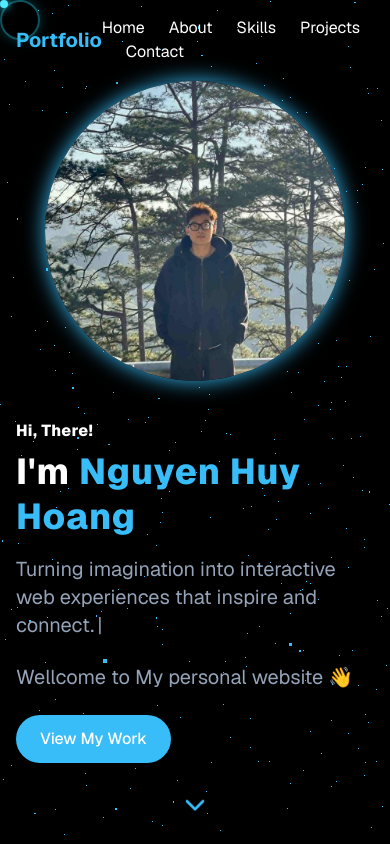
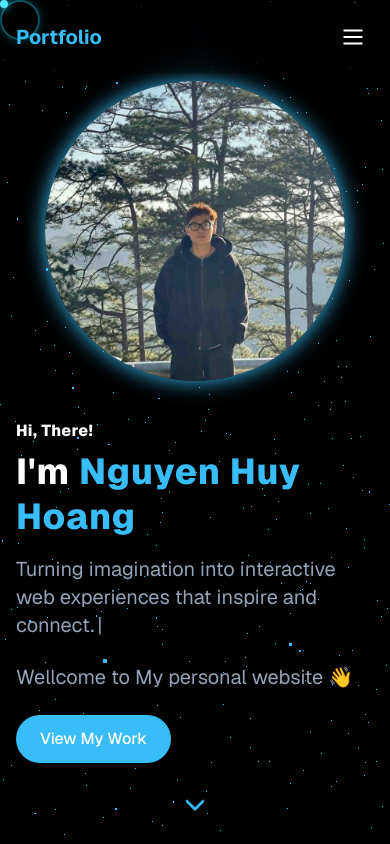
Before and after one commit to HuyHoang130405/Portfolio, a Next.js app: page / in a window 390 px wide. Shown: the top 844 px of the page. Built offline with nearby package versions, Linux system fonts and the light colour scheme.

Commit message:
feat(navbar): Add responsive hamburger menu

```diff
--- a/src/app/components/header/Header.tsx
+++ b/src/app/components/header/Header.tsx
@@ -1,36 +1,68 @@
-import React from "react";
+"use client";
+import React, { useState } from "react";
+import { motion, AnimatePresence } from "framer-motion";
+import { Menu, X } from "lucide-react"; // icon đẹp và nhẹ
 
 export default function Header() {
+  const [isOpen, setIsOpen] = useState(false);
+
   return (
-    <header className="ng-tranparent text-white fixed top-0 left-0 w-full z-50 shadow-lg">
+    <header className="bg-transparent text-white fixed top-0 left-0 w-full z-50 shadow-lg backdrop-blur-md">
       <div className="max-w-7xl mx-auto px-4 py-4 flex justify-between items-center">
-        <h1 className="text-xl font-bold text-[#38bdf8] cursor-pointer">Portfolio</h1>
-        <nav className="space-x-6">
-          <a
-            href="#home"
-            className="relative text-white transition-all duration-300 hover:text-[#38bdf8] hover:scale-105 hover:drop-shadow-[0_0_5px_#38bdf8]
-              after:content-[''] after:absolute after:left-0 after:-bottom-1 after:w-0 hover:after:w-full after:h-[2px] after:bg-[#38bdf8] after:transition-all after:duration-300"
-          >Home</a>
-          <a href="#about"
-            className="relative text-white transition-all duration-300 hover:text-[#38bdf8] hover:scale-105 hover:drop-shadow-[0_0_5px_#38bdf8]
-              after:content-[''] after:absolute after:left-0 after:-bottom-1 after:w-0 hover:after:w-full after:h-[2px] after:bg-[#38bdf8] after:transition-all after:duration-300"
-          >About</a>
-          <a href="#skills"
-            className="relative text-white transition-all duration-300 hover:text-[#38bdf8] hover:scale-105 hover:drop-shadow-[0_0_5px_#38bdf8]
-              after:content-[''] after:absolute after:left-0 after:-bottom-1 after:w-0 hover:after:w-full after:h-[2px] after:bg-[#38bdf8] after:transition-all after:duration-300"
-          >Skills</a>
-          <a
-            href="#projects"
-            className="relative text-white transition-all duration-300 hover:text-[#38bdf8] hover:scale-105 hover:drop-shadow-[0_0_5px_#38bdf8]
-              after:content-[''] after:absolute after:left-0 after:-bottom-1 after:w-0 hover:after:w-full after:h-[2px] after:bg-[#38bdf8] after:transition-all after:duration-300"
-          >Projects</a>
-          <a
-            href="#contact"
-            className="relative text-white transition-all duration-300 hover:text-[#38bdf8] hover:scale-105 hover:drop-shadow-[0_0_5px_#38bdf8]
-              after:content-[''] after:absolute after:left-0 after:-bottom-1 after:w-0 hover:after:w-full after:h-[2px] after:bg-[#38bdf8] after:transition-all after:duration-300"
-          >Contact</a>
+        {/* Logo */}
+        <h1 className="text-xl font-bold text-[#38bdf8] cursor-pointer select-none">
+          Portfolio
+        </h1>
+
+        {/* Desktop Menu */}
+        <nav className="hidden lg:flex space-x-6">
+          {["Home", "About", "Skills", "Projects", "Contact"].map((item) => (
+            <a
+              key={item}
+              href={`#${item.toLowerCase()}`}
+              className="relative text-white transition-all duration-300 hover:text-[#38bdf8] hover:scale-105 hover:drop-shadow-[0_0_5px_#38bdf8]
+                after:content-[''] after:absolute after:left-0 after:-bottom-1 after:w-0 hover:after:w-full
+                after:h-[2px] after:bg-[#38bdf8] after:transition-all after:duration-300"
+            >
+              {item}
+            </a>
+          ))}
         </nav>
+
+        {/* Mobile Button */}
+        <button
+          className="lg:hidden text-white p-2 rounded-md hover:bg-white/10 transition"
+          onClick={() => setIsOpen(!isOpen)}
+        >
+          {isOpen ? <X size={26} /> : <Menu size={26} />}
+        </button>
       </div>
+
+      {/* Mobile Menu Overlay */}
+      <AnimatePresence>
+        {isOpen && (
+          <motion.div
+            initial={{ opacity: 0, y: -15 }}
+            animate={{ opacity: 1, y: 0 }}
+            exit={{ opacity: 0, y: -10 }}
+            transition={{ duration: 0.3 }}
+            className="lg:hidden bg-black/80 backdrop-blur-xl border-t border-cyan-400/20"
+          >
+            <nav className="flex flex-col items-center py-4 space-y-4">
+              {["Home", "About", "Skills", "Projects", "Contact"].map((item) => (
+                <a
+                  key={item}
+                  href={`#${item.toLowerCase()}`}
+                  className="text-white text-lg font-medium transition-all duration-300 hover:text-[#38bdf8]"
+                  onClick={() => setIsOpen(false)} // ấn menu thì tự đóng
+                >
+                  {item}
+                </a>
+              ))}
+            </nav>
+          </motion.div>
+        )}
+      </AnimatePresence>
     </header>
-  )
+  );
 }
```
